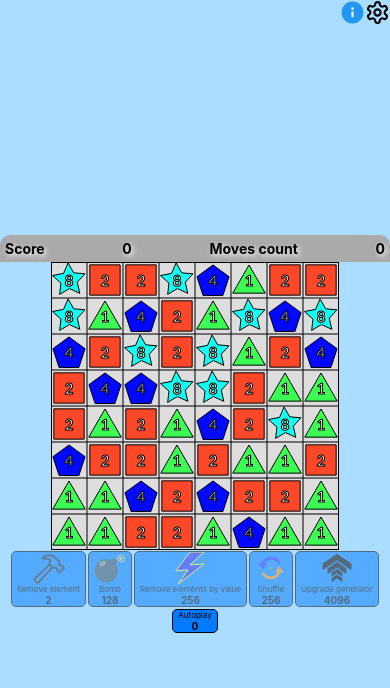
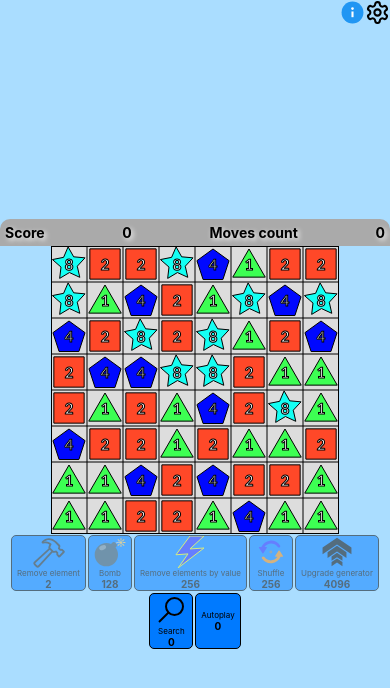
Before and after one commit to Basicula/BreakingRow, a React Native app: screen / in a window 390 px wide. Shown: the top 688 px of the page. Built offline with nearby package versions, Linux system fonts and the light colour scheme.

Commit message:
Add random move hint ability

```diff
--- a/components/Abilities.js
+++ b/components/Abilities.js
@@ -6,6 +6,7 @@ import Shuffle from "./Icons/Shuffle.js";
 import Hammer from "./Icons/Hammer.js";
 import Upgrade from "./Icons/Upgrade.js";
 import Lightning from "./Icons/Lightning.js";
+import Search from "./Icons/Search.js";
 
 class Ability {
   #name;
@@ -74,7 +75,7 @@ export class Abilities {
   }
 
   get remove_elements_by_value() {
-    return this.#all[4]
+    return this.#all[4];
   }
 
   get all_prices() {
@@ -158,7 +159,8 @@ function DraggableWrapper({ children, onDragEnd, onDrag }) {
 }
 
 export const AbilitiesVisualizer = memo(function ({ abilities, score,
-  onRemoveElement, onBomb, onRemoveElementsByValue, onShuffle, onUpgradeGenerator, onAutoplay,
+  onRemoveElement, onBomb, onRemoveElementsByValue, onShuffle, onUpgradeGenerator,
+  onSearch, onAutoplay,
   onRemoveElementMove, onBombMove, onRemoveElementsByValueMove }) {
   const disabled_opacity = 0.5;
   const ability_icon_size = 32;
@@ -232,6 +234,11 @@ export const AbilitiesVisualizer = memo(function ({ abilities, score,
           </TouchableOpacity>
         );
       })}
+      <TouchableOpacity style={styles.ability_button} onPress={onSearch}>
+        <Search size={ability_icon_size} />
+        <Text style={styles.ability_button_text}>Search</Text>
+        <Text style={styles.ability_button_price}>0</Text>
+      </TouchableOpacity>
       <TouchableOpacity style={styles.ability_button} onPress={onAutoplay}>
         <Text style={styles.ability_button_text}>Autoplay</Text>
         <Text style={styles.ability_button_price}>0</Text>
--- a/components/Game.js
+++ b/components/Game.js
@@ -386,6 +386,14 @@ function Game({ width, height, score_bonuses, onStrike, onRestart }) {
     });
   };
 
+  const highlight_move = () => {
+    const moves = game_state.field_data.get_all_moves();
+    const move_index = Math.trunc(Math.random() * moves.length);
+    const move = moves[move_index]["move"];
+    set_highlighted_elements(move);
+    setTimeout(()=>set_highlighted_elements([]), 1000);
+  };
+
   const on_elements_swap = (elements) => {
     game_state.field_data.swap_cells(
       elements[0][0], elements[0][1],
@@ -451,6 +459,7 @@ function Game({ width, height, score_bonuses, onStrike, onRestart }) {
         onRemoveElementsByValueMove={(x, y) => on_ability_move(x, y, AbilityType.RemoveElementsByValue)}
         onShuffle={shuffle}
         onUpgradeGenerator={upgrade_generator}
+        onSearch={highlight_move}
         onAutoplay={() => set_autoplay(!autoplay)}
       />
     </View>
--- /dev/null
+++ b/components/Icons/Search.js
@@ -0,0 +1,34 @@
+import { memo } from "react";
+import { Svg, Circle, Line } from "react-native-svg";
+
+function Search({ size }) {
+  return (
+    <Svg
+      width={size}
+      height={size}
+      viewBox="0 0 32 32"
+    >
+      <Circle
+        fill="none"
+        stroke="#000000"
+        strokeWidth={2}
+        strokeMiterlimit={10}
+        cx={19.5}
+        cy={12.5}
+        r={8.5}
+      />
+      <Line
+        fill="none"
+        stroke="#000000"
+        strokeWidth={2}
+        strokeMiterlimit={10}
+        x1={4}
+        y1={28}
+        x2={14}
+        y2={18}
+      />
+    </Svg>
+  );
+}
+
+export default memo(Search);
```
